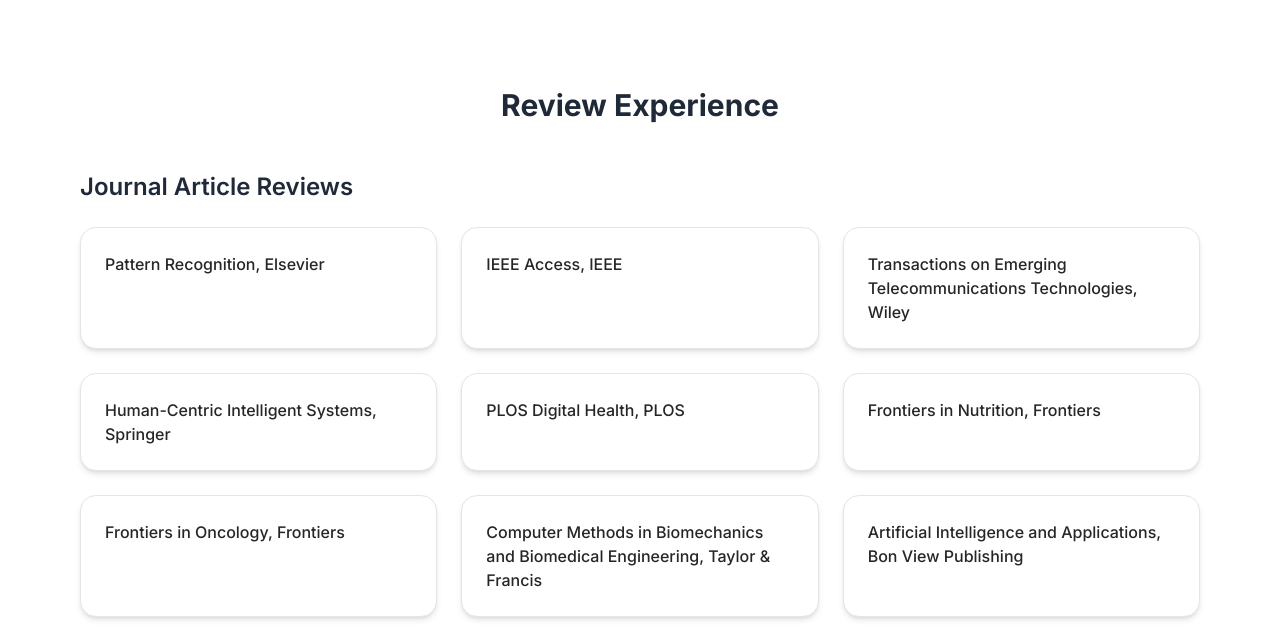
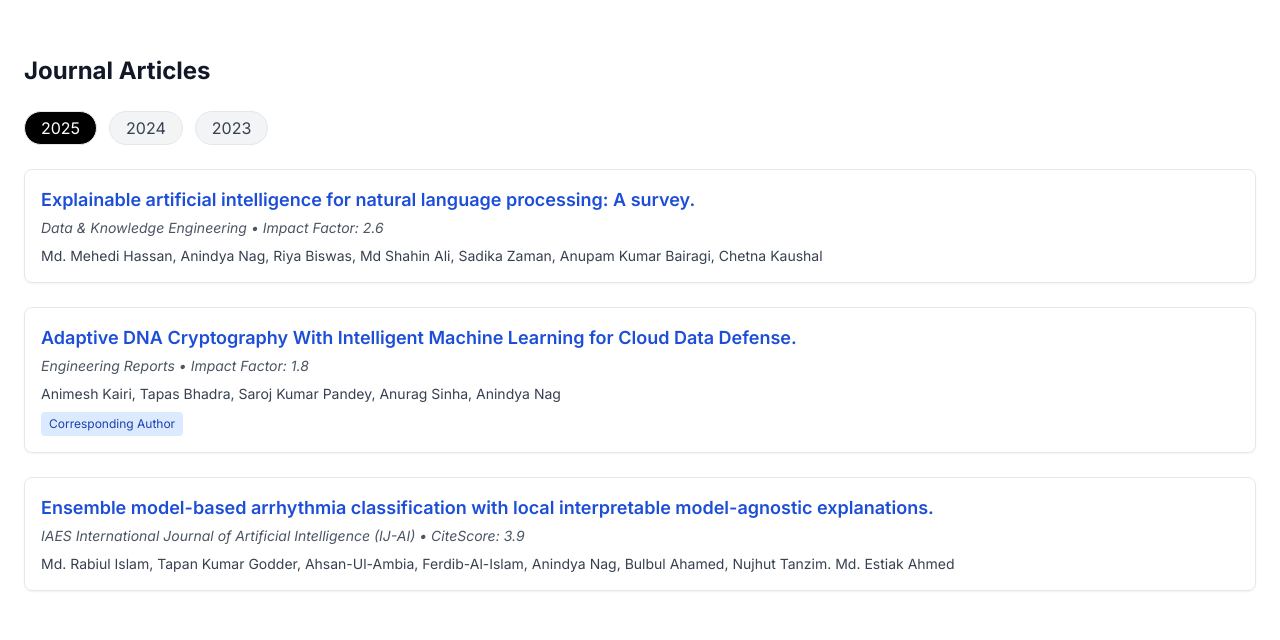
Before and after one commit to shahjalal-mahmud/portfolio-nag-sir, a React (Vite) app: page / in a window 1280 px wide. Shown: the part 7158-7798 px from the top of the page. Built offline with nearby package versions, Linux system fonts and the light colour scheme; no server answers.

Commit message:
Added Journal Articles

```diff
--- /dev/null
+++ b/src/components/publications/JournalArticles.jsx
@@ -0,0 +1,72 @@
+import React, { useState } from 'react';
+import publicationsData from './PublicationsData.json';
+
+const JournalArticles = () => {
+  const journalArticles = publicationsData.publications.journal_articles;
+  const years = Object.keys(journalArticles).sort((a, b) => b.localeCompare(a)); // descending
+
+  const [activeYear, setActiveYear] = useState(years[0]);
+
+  return (
+    <section className="px-6 py-12 bg-white text-gray-900">
+      <h2 className="text-2xl font-bold mb-6">Journal Articles</h2>
+
+      <div className="flex flex-wrap gap-3 mb-6">
+        {years.map((year) => (
+          <button
+            key={year}
+            onClick={() => setActiveYear(year)}
+            className={`px-4 py-1 rounded-full border ${
+              activeYear === year
+                ? 'bg-black text-white'
+                : 'bg-gray-100 text-gray-700 hover:bg-gray-200'
+            }`}
+          >
+            {year}
+          </button>
+        ))}
+      </div>
+
+      <div className="space-y-6">
+        {journalArticles[activeYear].map((article, index) => (
+          <div
+            key={index}
+            className="border rounded-lg p-4 shadow-sm hover:shadow-md transition"
+          >
+            <a
+              href={article.link}
+              target="_blank"
+              rel="noopener noreferrer"
+              className="text-lg font-semibold text-blue-700 hover:underline"
+            >
+              {article.title}
+            </a>
+            <p className="text-sm text-gray-600 mt-1 italic">
+              {article.journal}
+              {article.impact_factor && ` • Impact Factor: ${article.impact_factor}`}
+              {article.cite_score && ` • CiteScore: ${article.cite_score}`}
+            </p>
+            <p className="mt-2 text-sm text-gray-700">{article.authors}</p>
+
+            {(article.is_first_author || article.is_corresponding_author) && (
+              <div className="flex gap-2 mt-2">
+                {article.is_first_author && (
+                  <span className="text-xs bg-green-100 text-green-800 px-2 py-1 rounded">
+                    First Author
+                  </span>
+                )}
+                {article.is_corresponding_author && (
+                  <span className="text-xs bg-blue-100 text-blue-800 px-2 py-1 rounded">
+                    Corresponding Author
+                  </span>
+                )}
+              </div>
+            )}
+          </div>
+        ))}
+      </div>
+    </section>
+  );
+};
+
+export default JournalArticles;
--- a/src/pages/Home.jsx
+++ b/src/pages/Home.jsx
@@ -6,6 +6,7 @@ import Hero from "../components/Hero";
 import MembershipsAndAwards from "../components/MembershipsAndAwards";
 import Navbar from "../components/Navbar";
 import EditedBooks from "../components/publications/EditedBooks";
+import JournalArticles from "../components/publications/JournalArticles";
 import PublicationStats from "../components/publications/PublicationStats";
 import References from "../components/References";
 import ReviewExperience from "../components/ReviewExperience";
@@ -24,6 +25,7 @@ const Home = () => {
       <Experience/>
       <PublicationStats/>
       <EditedBooks/>
+      <JournalArticles/>
       <ReviewExperience/>
       <Skills/>
       <Projects/>
```
